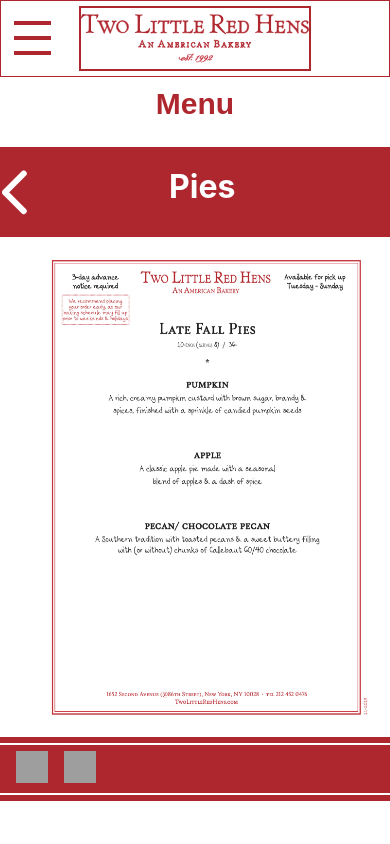
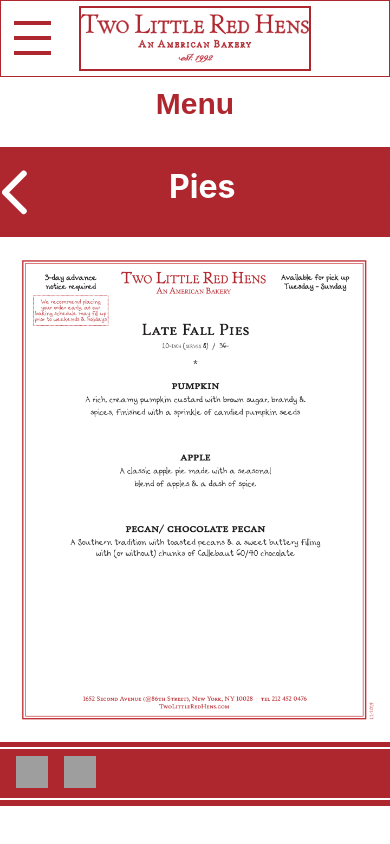
Before and after one commit to PrinceJudah85/Two-Little-Red-Hens, a React (Create React App) app: page /Pie in a window 390 px wide. Built offline with nearby package versions, Linux system fonts and the light colour scheme; grey boxes are pictures that could not be loaded; a web font is replaced by a local one.

Commit message:
misc css changes

```diff
--- a/src/App.css
+++ b/src/App.css
@@ -527,11 +527,15 @@
   @keyframes bounce {
       0%   { transform: scale(1,1)      translateY(0); }
       10%  { transform: scale(1.1,.9)   translateY(0); }
-      30%  { transform: scale(.9,1.1)   translateY(-75px); }
+      30%  { transform: scale(.9,1.1)   translateY(-50px); }
       50%  { transform: scale(1.05,.95) translateY(0); }
-      57%  { transform: scale(1,1)      translateY(-20px); }
+      57%  { transform: scale(1,1)      translateY(-10px); }
       64%  { transform: scale(1,1)      translateY(0); }
       100% { transform: scale(1,1)      translateY(0); }
+  }
+
+  #cake-menu, #thanksgiving-menu, #pie-menu, #cupcake-menu, #cheesecake-menu, #cake-menu {
+    width:100%;
   }
 
   /* ==================================@media============== */
@@ -562,10 +566,8 @@
   #cake-menu, #thanksgiving-menu, #pie-menu, #cupcake-menu, #cheesecake-menu, #cake-menu {
     display:grid;
     grid-template-columns: auto;
-    width:350px;
-    height:500px;
+    width:100%;
     object-fit:fill;
-    margin-left:2em;
   }
 
   .mobile-menu-title {
--- a/src/components/Home.jsx
+++ b/src/components/Home.jsx
@@ -16,8 +16,8 @@
     <section id="home-section">
       <div>
         <img className="main-img" src={heroImg} alt="main"></img>
-        <a id="home-scroll" href="#home-lower-section" >
-          <img id= "bounce" className="fixed-img bounce" src={scrollInd} alt="chevron" />
+        <a id="home-scroll" href="#hidden-menu" >
+          <img id="bounce" className="fixed-img bounce" src={scrollInd} alt="chevron" />
         </a>
       </div>
       <section id='hidden-menu'>
@@ -95,7 +95,7 @@
         </div>
         <div id="home-lower-right">
           <div className="home_map">
-            <iframe width="325" height="282" id="gmap_home" title="map"
+            <iframe width="100%" height="100%" id="gmap_home" title="map"
               src="https://maps.google.com/maps?q=two%20little%20red%20hens&t=&z=16&ie=UTF8&iwloc=&output=embed"
               frameborder="0" scrolling="no" marginheight="0" marginwidth="0">
             </iframe>
```
Lines whose indentation alone changed are shown as unchanged.
